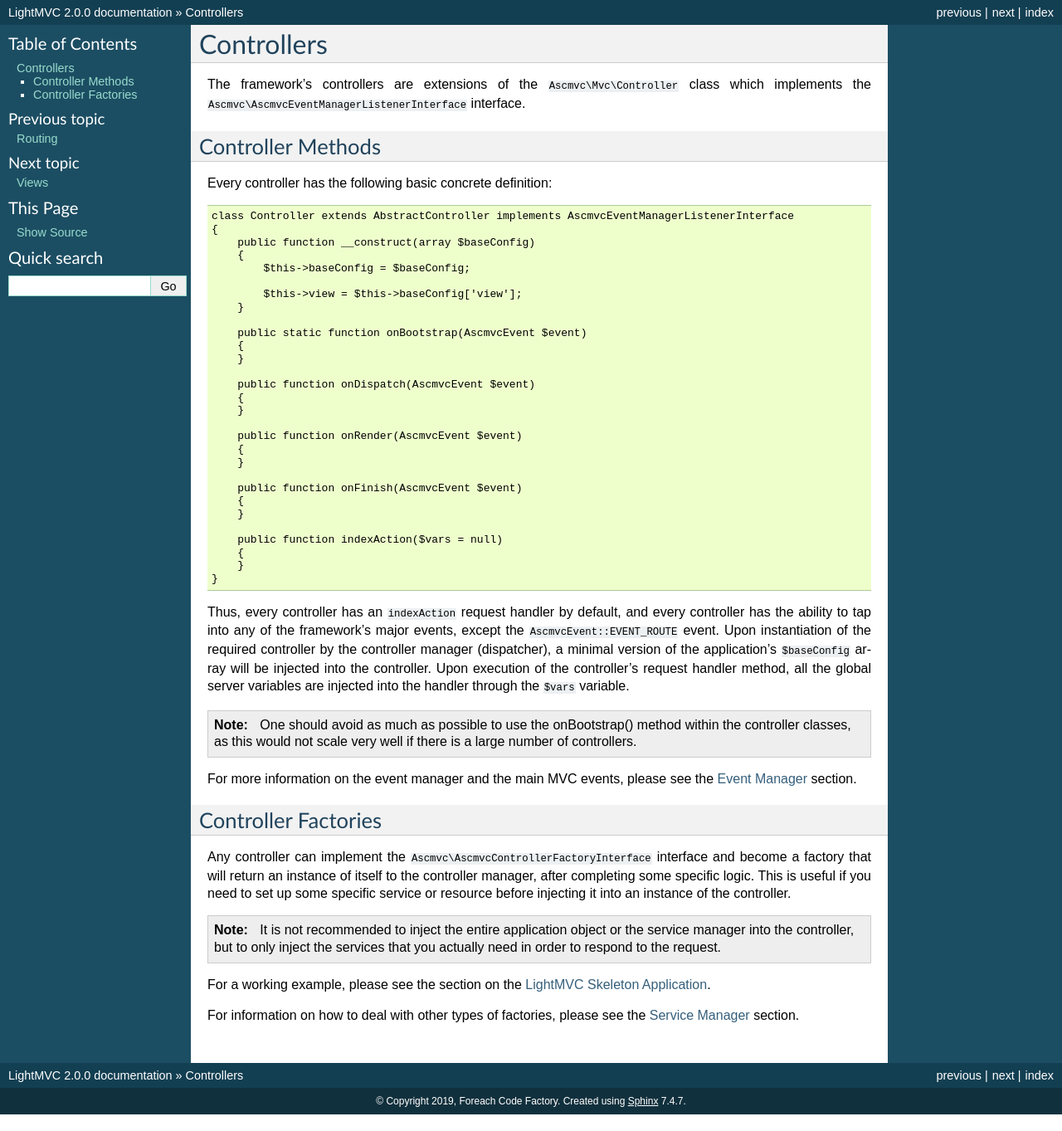
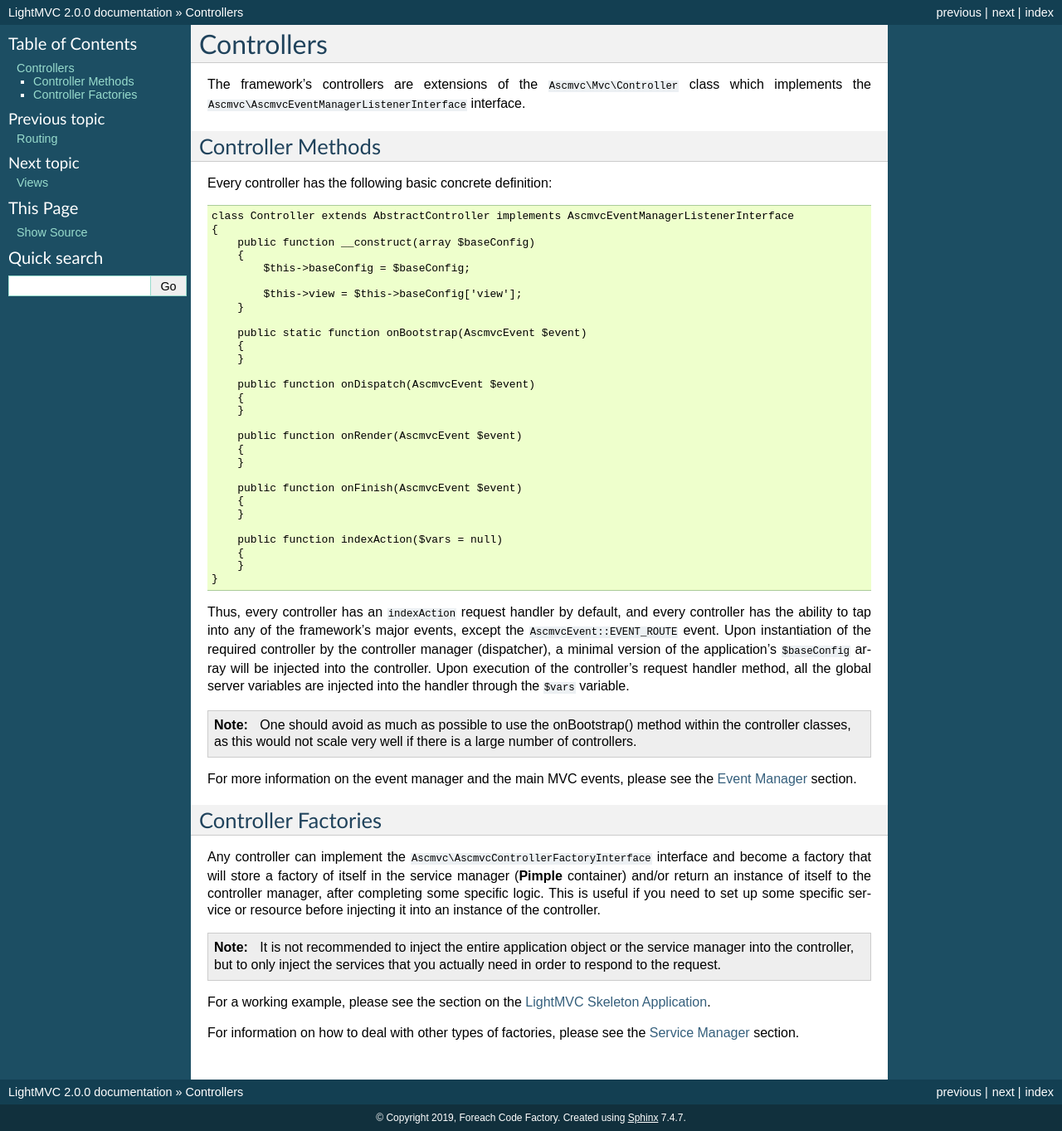
Before and after one commit to andrewscaya/ascmvc, a Sphinx documentation site: the page built from docs/controllers.rst, in a window 1280 px wide. Shown: the whole page at 83% size. Built offline with Sphinx 7.4.7, drawn with Linux system fonts in a browser that asks for light colours.

Commit message:
2019-01-20 AC: Modifies the Controller Manager.
* Allows to receive a Controller instance from a Controller Factory.
* Updates the corresponding documentation.

```diff
--- a/docs/controllers.rst
+++ b/docs/controllers.rst
@@ -74,7 +74,8 @@
 --------------------
 
 Any controller can implement the ``Ascmvc\AscmvcControllerFactoryInterface`` interface and become a
-factory that will return an instance of itself to the controller manager, after completing some specific logic.
+factory that will store a factory of itself in the service manager (**Pimple** container) and/or return an instance
+of itself to the controller manager, after completing some specific logic.
 This is useful if you need to set up some specific service or resource before injecting it into an instance
 of the controller.
 
```
Also changed, not shown: 1 other file.
